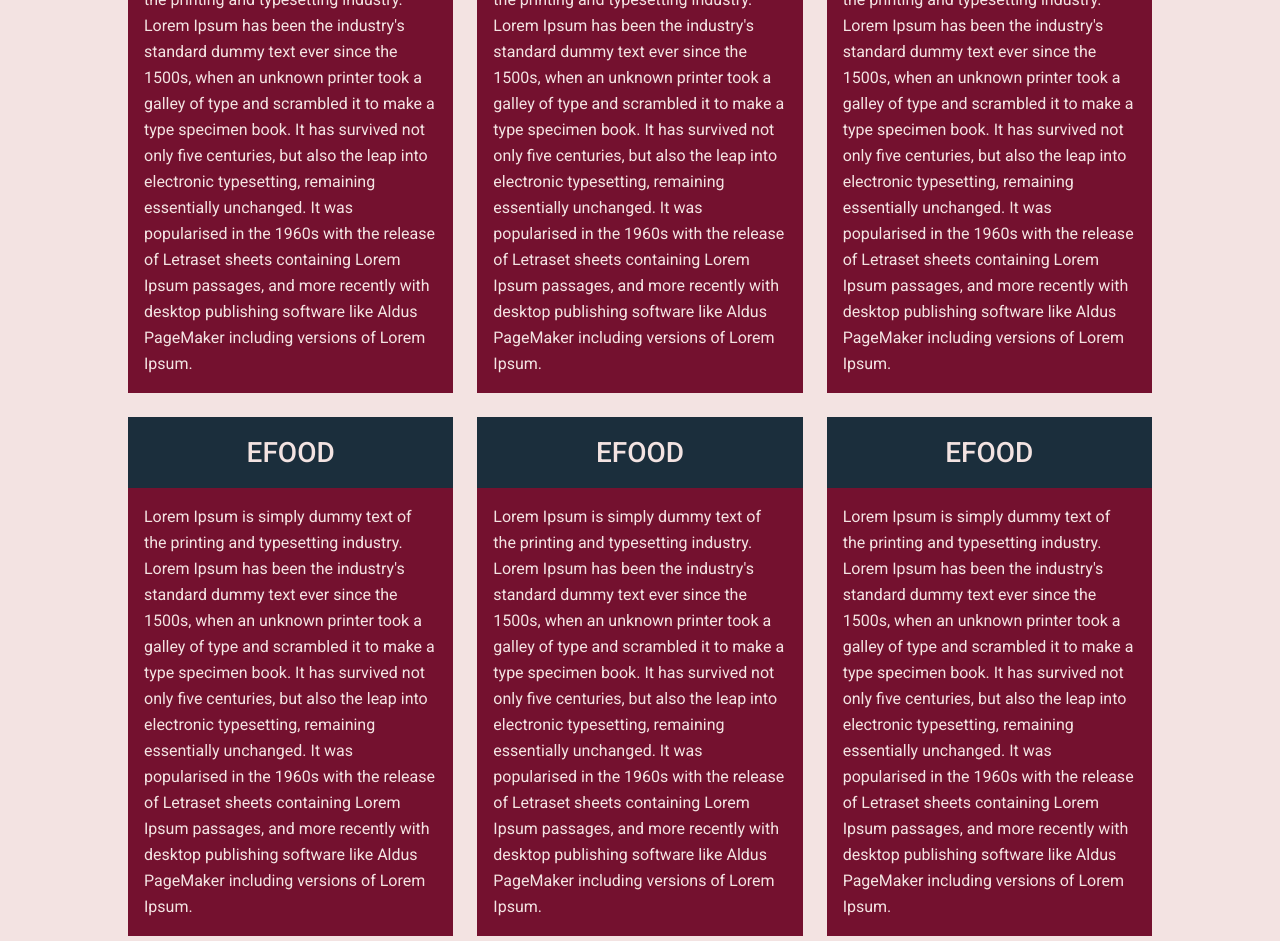
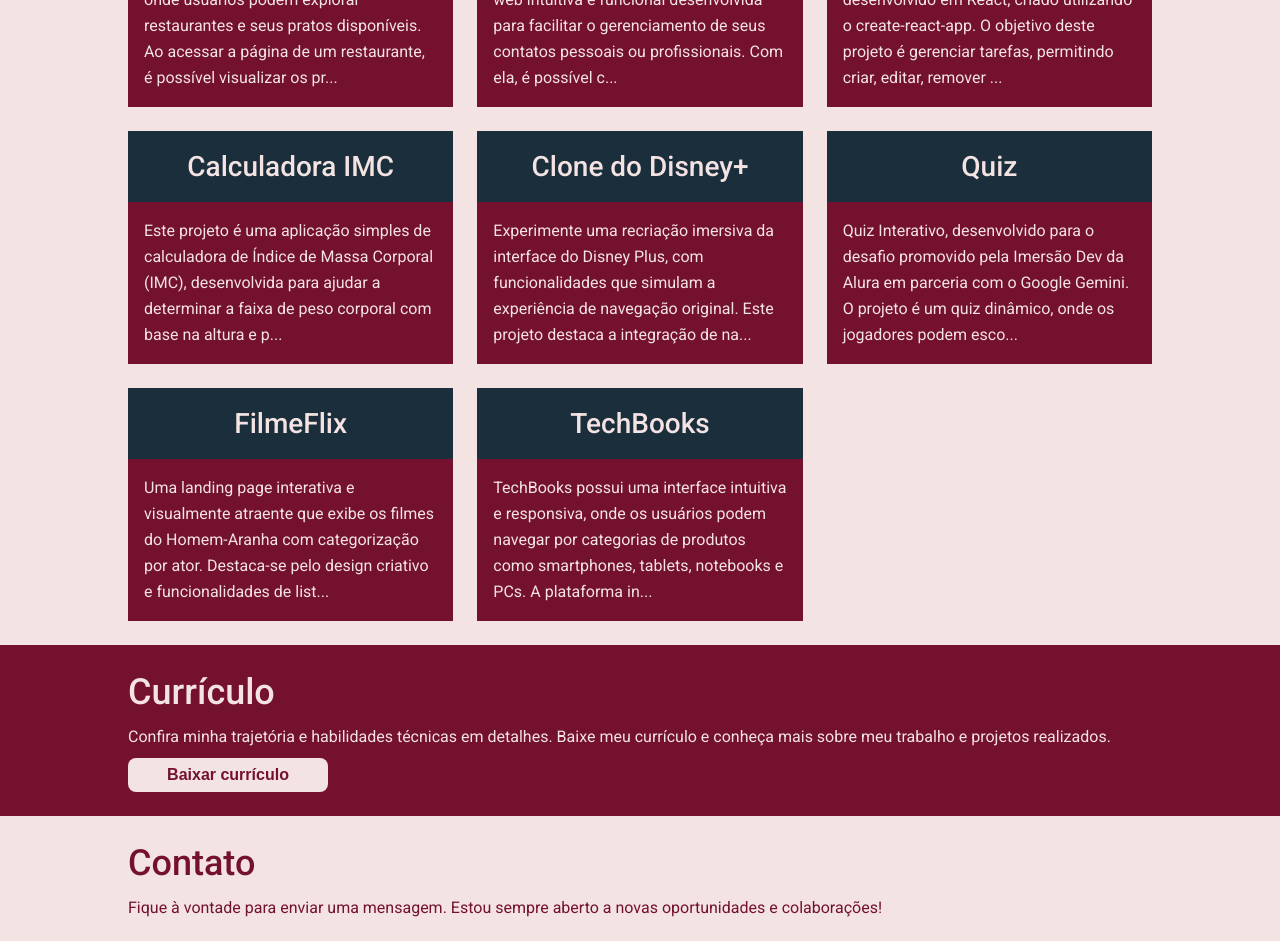
Before and after one commit to FabioMedeiros1000/portfolio, a React (Vite) app: page / in a window 1280 px wide. Shown: the part 1180-2121 px from the top of the page. Built offline with nearby package versions, Linux system fonts and the light colour scheme.

Commit message:
:sparkles: feat: filling card post and changing some interface components

```diff
--- a/src/components/Button/index.tsx
+++ b/src/components/Button/index.tsx
@@ -3,10 +3,12 @@ import { ButtonContainer } from './styles'
 export type Props = {
   children: string
   bgColor: 'red' | 'white'
-}
+} & React.HTMLAttributes<HTMLDivElement>
 
-const Button = ({ children, bgColor }: Props) => (
-  <ButtonContainer bgColor={bgColor}>{children}</ButtonContainer>
+const Button = ({ children, bgColor, ...rest }: Props) => (
+  <ButtonContainer bgColor={bgColor} {...rest}>
+    {children}
+  </ButtonContainer>
 )
 
 export default Button
--- a/src/components/Button/styles.ts
+++ b/src/components/Button/styles.ts
@@ -4,15 +4,14 @@ import { Props } from '.'
 
 export const ButtonContainer = styled.button<Omit<Props, 'children'>>`
   padding: 8px;
-  font-weight: ${weights.medium};
-  font-size: 1.125rem;
-  line-height: 1.6875rem;
+  font-weight: ${weights.bold};
+  font-size: 16px;
   background-color: ${(props) =>
     props.bgColor === 'red' ? colors.red : colors.white};
   border: none;
   color: ${(props) => (props.bgColor === 'red' ? colors.white : colors.red)};
   border-radius: 8px;
-  width: 190px;
+  width: 200px;
   cursor: pointer;
   margin-top: 8px;
 `
--- a/src/components/Card/index.tsx
+++ b/src/components/Card/index.tsx
@@ -1,20 +1,15 @@
-import { Body, Header } from './styles'
+import { Body, CardContainer, Header } from './styles'
 
-const Card = () => (
-  <div>
-    <Header>EFOOD</Header>
-    <Body>
-      Lorem Ipsum is simply dummy text of the printing and typesetting industry.
-      Lorem Ipsum has been the industry's standard dummy text ever since the
-      1500s, when an unknown printer took a galley of type and scrambled it to
-      make a type specimen book. It has survived not only five centuries, but
-      also the leap into electronic typesetting, remaining essentially
-      unchanged. It was popularised in the 1960s with the release of Letraset
-      sheets containing Lorem Ipsum passages, and more recently with desktop
-      publishing software like Aldus PageMaker including versions of Lorem
-      Ipsum.
-    </Body>
-  </div>
+export type CardProps = {
+  titleCard: string
+  text: string
+} & React.HTMLAttributes<HTMLDivElement>
+
+const Card = ({ titleCard, text, ...rest }: CardProps) => (
+  <CardContainer {...rest}>
+    <Header>{titleCard}</Header>
+    <Body>{text}</Body>
+  </CardContainer>
 )
 
 export default Card
--- a/src/components/Card/styles.ts
+++ b/src/components/Card/styles.ts
@@ -1,5 +1,14 @@
 import styled from 'styled-components'
 import { colors } from '../../variables'
+
+export const CardContainer = styled.div`
+  cursor: pointer;
+  transition: transform 0.3s ease;
+
+  &:hover {
+    transform: scale(1.05);
+  }
+`
 
 export const Header = styled.h3`
   height: 66pm;
--- a/src/components/Contact/index.tsx
+++ b/src/components/Contact/index.tsx
@@ -28,7 +28,12 @@ const Contact = () => (
             <textarea />
           </FormGroup>
         </FormData>
-        <Button bgColor="red">Enviar</Button>
+        <Button
+          bgColor="red"
+          title="Clique aqui para mandar essa mensagem para o meu email"
+        >
+          Enviar
+        </Button>
       </form>
     </GlobalContainer>
   </Section>
--- a/src/components/Projects/index.tsx
+++ b/src/components/Projects/index.tsx
@@ -1,24 +1,69 @@
-import Card from '../Card'
+import Card, { CardProps } from '../Card'
 import Section from '../Section'
 
 import { Grid, Title } from './styles'
 
 import { GlobalContainer } from '../../styles'
 
-const Projects = () => (
+const items: CardProps[] = [
+  {
+    titleCard: 'EFOOD',
+    text: 'eFood é uma aplicação de loja online onde usuários podem explorar restaurantes e seus pratos disponíveis. Ao acessar a página de um restaurante, é possível visualizar os pratos oferecidos e adicionar os itens desejados ao carrinho, além de ver informações detalhadas sobre cada prato.'
+  },
+  {
+    titleCard: 'Agenda de contatos',
+    text: 'A Agenda de Contatos é uma aplicação web intuitiva e funcional desenvolvida para facilitar o gerenciamento de seus contatos pessoais ou profissionais. Com ela, é possível cadastrar, visualizar, editar e excluir contatos, armazenando informações essenciais como nome, e-mail e número de telefone. A interface amigável torna a experiência de uso simples e eficiente, permitindo que você organize seus contatos de maneira rápida e prática.'
+  },
+  {
+    titleCard: 'Todo-list',
+    text: 'Este é um projeto de Todo List desenvolvido em React, criado utilizando o create-react-app. O objetivo deste projeto é gerenciar tarefas, permitindo criar, editar, remover e filtrar tarefas de acordo com diferentes critérios.'
+  },
+  {
+    titleCard: 'Calculadora IMC',
+    text: 'Este projeto é uma aplicação simples de calculadora de Índice de Massa Corporal (IMC), desenvolvida para ajudar a determinar a faixa de peso corporal com base na altura e peso do usuário.'
+  },
+  {
+    titleCard: 'Clone do Disney+',
+    text: 'Experimente uma recriação imersiva da interface do Disney Plus, com funcionalidades que simulam a experiência de navegação original. Este projeto destaca a integração de navegação, interatividade com JavaScript, e uso de tecnologias modernas de front-end.'
+  },
+  {
+    titleCard: 'Quiz',
+    text: 'Quiz Interativo, desenvolvido para o desafio promovido pela Imersão Dev da Alura em parceria com o Google Gemini. O projeto é um quiz dinâmico, onde os jogadores podem escolher categorias, responder perguntas e verificar a pontuação no final.'
+  },
+  {
+    titleCard: 'FilmeFlix',
+    text: 'Uma landing page interativa e visualmente atraente que exibe os filmes do Homem-Aranha com categorização por ator. Destaca-se pelo design criativo e funcionalidades de listagem e filtragem.'
+  },
+  {
+    titleCard: 'TechBooks',
+    text: 'TechBooks possui uma interface intuitiva e responsiva, onde os usuários podem navegar por categorias de produtos como smartphones, tablets, notebooks e PCs. A plataforma inclui um menu dinâmico e adaptável que facilita a busca por produtos específicos.'
+  }
+]
+
+const Projects = () => {
+  function trimText(text: string) {
+    const maxLength = 175
+    return text.slice(0, maxLength - 3) + '...'
+  }
+
+  return (
     <Section backgroundColor="white" id="projects">
       <GlobalContainer>
         <Title>Projetos</Title>
         <Grid>
-        <Card />
-        <Card />
-        <Card />
-        <Card />
-        <Card />
-        <Card />
+          {items.map((item, index) => (
+            <li key={index}>
+              <Card
+                titleCard={item.titleCard}
+                text={trimText(item.text)}
+                title={`Clique aqui para ver mais detalhes sobre o projeto ${item.titleCard}`}
+              />
+            </li>
+          ))}
         </Grid>
       </GlobalContainer>
     </Section>
   )
+}
 
 export default Projects
--- a/src/components/Resume/index.tsx
+++ b/src/components/Resume/index.tsx
@@ -11,7 +11,9 @@ const Resume = () => (
         Confira minha trajetória e habilidades técnicas em detalhes. Baixe meu
         currículo e conheça mais sobre meu trabalho e projetos realizados.
       </p>
-      <Button bgColor="white">Baixar currículo</Button>
+      <Button bgColor="white" title="Clique aqui para baixar o meu currículo">
+        Baixar currículo
+      </Button>
     </GlobalContainer>
   </Section>
 )
```
Lines whose indentation alone changed are shown as unchanged.
